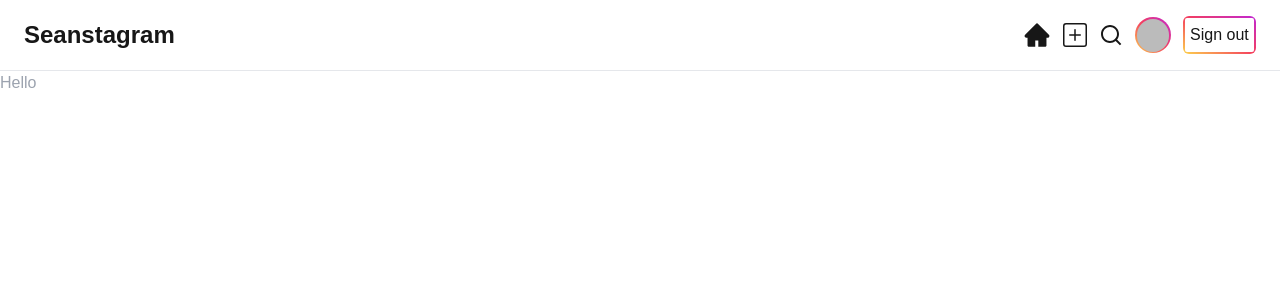
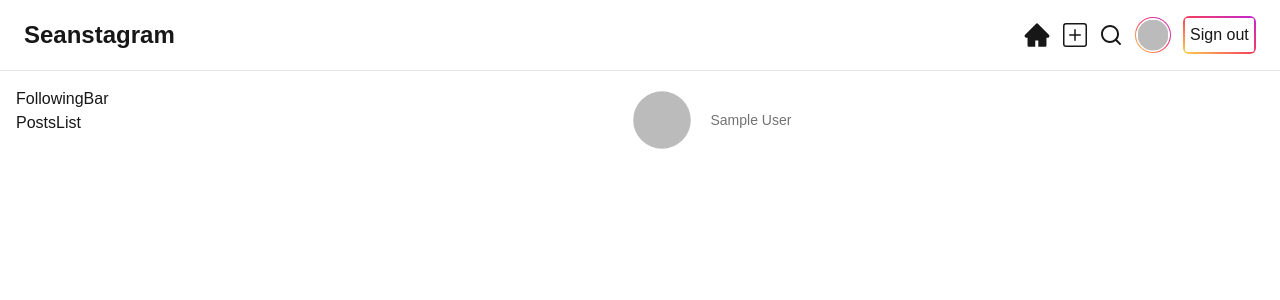
Before and after one commit to shyunlee/nvrthlss_instagram, a Next.js app: page / in a window 1280 px wide. Shown: the top 300 px of the page. Built offline with nearby package versions, Linux system fonts and the light colour scheme; no server answers; sample sign-in values are in the browser's storage.

Commit message:
implement side bar and customize avatar component

```diff
--- a/src/app/page.tsx
+++ b/src/app/page.tsx
@@ -1,5 +1,26 @@
-export default function Home() {
+import FollowingBar from "@/components/FollowingBar";
+import PostsList from "@/components/PostsList";
+import SideBar from "@/components/SideBar";
+import { auth } from '@/auth';
+import { redirect } from "next/navigation";
+
+export default async function Home() {
+  const session = await auth();
+  const user = session?.user;
+
+  if (!user) {
+    redirect('/auth/signin')
+  }
+
   return (
-    <h1 className='text-gray-400'>Hello</h1>
+    <section className='w-full flex flex-col md:flex-row max-w-[850px] p-4'>
+      <div className='w-full basis-3/4'>
+        <FollowingBar />
+        <PostsList />
+      </div>
+      <div className='w-full basis-1/4'>
+        <SideBar user={user}/>
+      </div>
+    </section>
   );
 }
--- a/src/components/Avatar.tsx
+++ b/src/components/Avatar.tsx
@@ -1,13 +1,21 @@
 type AvatarProps = {
   image?: string | null;
+  size?: 'small' | 'normal';
+  highlight?: boolean;
 };
 
-export default function Avatar({ image }: AvatarProps) {
+export default function Avatar({
+  image,
+  size = 'normal',
+  highlight = false,
+}: AvatarProps) {
   return (
-    <div className='w-9 h-9 rounded-full bg-gradient-to-bl from-fuchsia-600 via-rose-500 to-amber-300 p-[0.1rem]'>
+    <div
+      className={getContainerStyle(size, highlight)}
+    >
       {/* eslint-disable-next-line @next/next/no-img-element */}
       <img
-        className='rounded-full'
+        className={`rounded-full bg-white ${getImageSizeStyle(size)}`}
         alt={'profile image'}
         src={image ?? undefined}
         referrerPolicy='no-referrer'
@@ -15,3 +23,16 @@ export default function Avatar({ image }: AvatarProps) {
     </div>
   );
 }
+
+function getContainerStyle(size: string, highlight: boolean): string {
+  const baseStyle = 'rounded-full flex justify-center items-center';
+  const highlightStyle = highlight
+    ? 'bg-gradient-to-bl from-fuchsia-600 via-rose-500 to-amber-300'
+    : '';
+  const sizeStyle = size === 'small' ? 'w-9 h-9' : 'w-[65px] h-[65px]';
+  return `${baseStyle} ${highlightStyle} ${sizeStyle}`;
+}
+
+function getImageSizeStyle(size: string): string {
+  return size === 'small' ? 'w-[34px] h-[34px] p-[0.1rem]' : 'w-16 h-16 p-[0.2rem]';
+}
--- /dev/null
+++ b/src/components/FollowingBar.tsx
@@ -0,0 +1,7 @@
+export default function FollowingBar() {
+  return (
+    <p>
+      FollowingBar
+    </p>
+  )
+};
--- a/src/components/Navbar.tsx
+++ b/src/components/Navbar.tsx
@@ -39,7 +39,7 @@ export default function Navbar() {
         {user && (
           <li>
             <Link href={`/user/${user.username}`}>
-              <Avatar image={user.image} />
+              <Avatar image={user.image} size='small' highlight />
             </Link>
           </li>
         )}
--- /dev/null
+++ b/src/components/PostsList.tsx
@@ -0,0 +1,7 @@
+export default function PostsList() {
+  return (
+    <p>
+      PostsList
+    </p>
+  )
+};
--- /dev/null
+++ b/src/components/SideBar.tsx
@@ -0,0 +1,18 @@
+import { User } from "@/model/user"
+import Avatar from "./Avatar";
+
+type SideBarProps = {
+  user: User;
+}
+
+export default function SideBar({user: {username, name, image}}: SideBarProps) {
+  return (
+    <div className='flex  items-center'>
+      {image && <Avatar image={image}/>}
+      <div className='flex flex-col ml-4'>
+        <p className='text-lg font-bold text-neutral-700'>{username}</p>
+        <p className='text-neutral-500 text-sm leading-4'>{name}</p>
+      </div>
+    </div>
+  )
+};
--- /dev/null
+++ b/src/model/user.ts
@@ -0,0 +1,6 @@
+export type User = {
+  name: string;
+  username: string;
+  email: string;
+  image?: string;
+}
--- a/src/types/next-auth.d.ts
+++ b/src/types/next-auth.d.ts
@@ -1,9 +1,7 @@
-import { DefaultSession } from "next-auth";
+import { User } from "@/model/user";
 
 declare module 'next-auth' {
   interface Session {
-    user: {
-      username: string;
-    } & DefaultSession['user']
+    user: User
   }
 }
```
